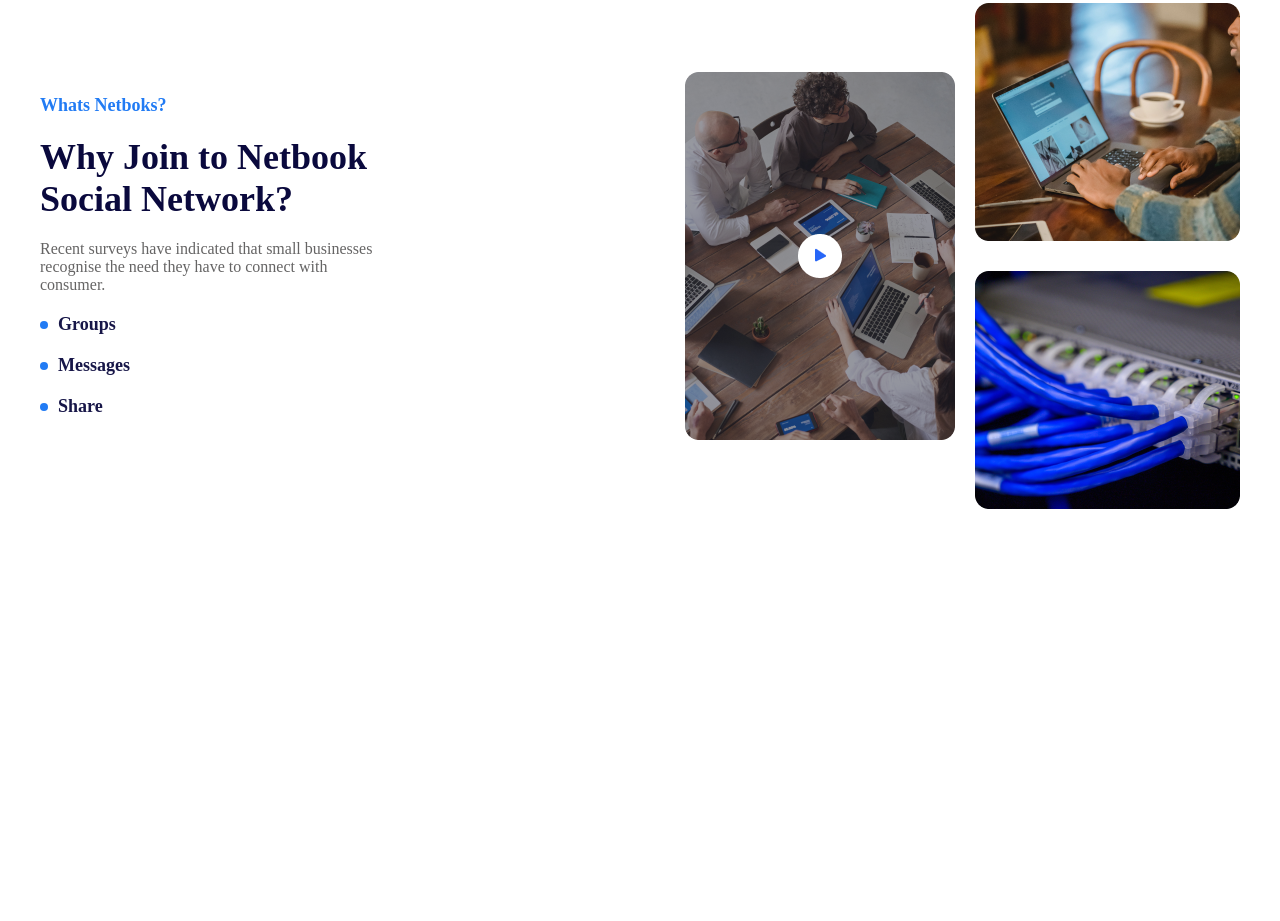
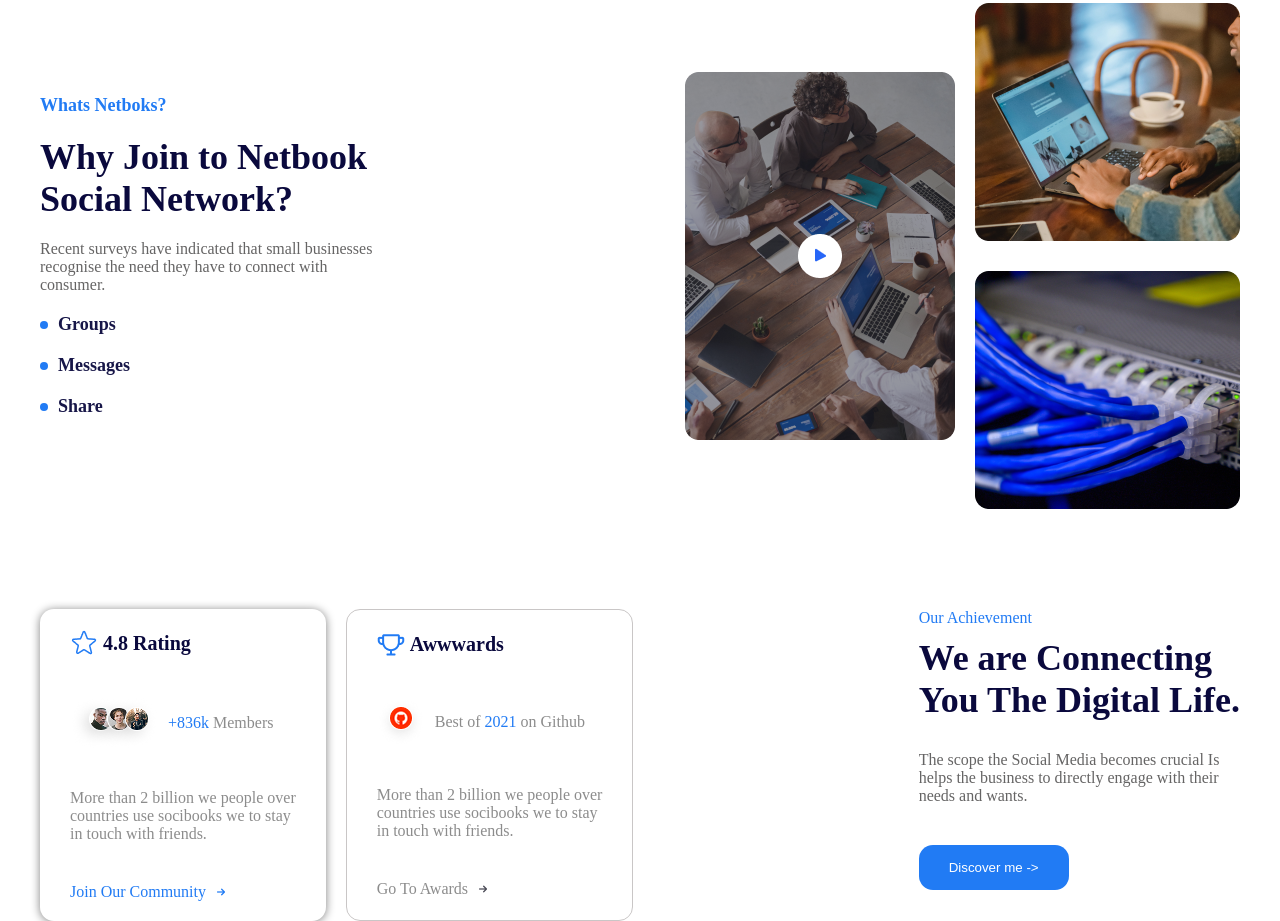
Before and after one commit to mirjonovogomuhammad06-gif/home-work-5, a plain HTML site: page index.html in a window 1280 px wide. Shown: the part 724-1645 px from the top of the page. Before the commit the page ends 1233 px from the top, so only its background shows below. Drawn offline with Linux system fonts and the light colour scheme.

Commit message:
section3

```diff
--- a/index.html
+++ b/index.html
@@ -68,5 +68,49 @@
 
       </div>
      </div>
+
+    <div class="section3">
+        <div class="left3">
+         <div class="box_in_left3 box_in_left4">
+            <div class="img1">
+                <img src="images/Star.png" alt="">
+                <h4>4.8 Rating</h4>
+            </div>
+            <div class="img2">
+                <img src="images/people.png" alt="">
+                <p><span>+836k</span> Members</p>
+            </div>
+            <p>More than 2 billion we people over <br>countries use socibooks we to stay <br>in touch with friends.</p>
+            <div class="img3">
+            <p class="p">Join Our Community </p>
+            <img src="images/ArrowRight.png" alt="">
+            </div>
+
+         </div>
+          <div class="box_in_left3">
+            <div class="img1">
+                <img src="images/Trophy.png" alt="">
+                <h4>Awwwards</h4>
+            </div>
+            <div class="img2">
+                <img src="images/Ellipse 14.png" alt="">
+                <p>Best of <span>2021</span> on Github</p>
+            </div>
+            <p>More than 2 billion we people over <br>countries use socibooks we to stay <br>in touch with friends.</p>
+            <div class="img3">
+            <p class="p1">Go To Awards </p>
+            <img src="images/ArrowRight (2).png" alt="">
+            </div>
+
+        </div>
+
+    </div>
+         <div class="right2">
+            <span>Our Achievement</span>
+            <h2>We are Connecting <br>You The Digital Life.</h2>
+            <p>The scope the Social Media becomes crucial Is <br>helps the business to directly engage with their <br>needs and wants.</p>
+            <button class="bt4">Discover me -></button>
+        </div>
 </body>
+
 </html>
--- a/style.css
+++ b/style.css
@@ -139,3 +139,81 @@ font-size: 18px;
     height: 368px;
 
 }
+.box_in_left3{
+    border: 1px solid rgb(201, 198, 198);
+    border-radius: 14px;
+    display: flex;
+    width: fit-content;
+    flex-direction: column;
+    align-items: start;
+    gap: 40px;
+    padding: 20px 30px;
+}
+.img1{
+    display: flex;
+    gap: 5px;
+    align-items: center;
+}
+.img1 h4{
+    font-size: 20px;
+    color: rgba(10, 9, 61, 1);
+}
+.img2{
+    display: flex;
+    gap: 10px;
+    align-items: center;
+}
+
+.left3 p{
+    color: rgba(140, 140, 140, 1);
+}
+span{
+    color: rgba(33, 123, 244, 1);
+}
+
+.left3 .p{
+    color: rgba(33, 123, 244, 1);
+    display: flex;
+
+}
+.img3{
+    display: flex;
+    align-items: center;
+    gap: 10px;
+}
+.left3{
+    display: flex;
+    gap: 20px;
+}
+.box_in_left4{
+    border: none;
+    box-shadow: 0 1px 10px grey;
+}
+
+
+.right2 h2{
+color: rgba(10, 9, 61, 1);
+font-size: 36px;
+margin-top: 10px;
+margin-bottom: 20px;
+
+}
+.bt4{
+    background-color: rgba(33, 123, 244, 1);
+    color: white;
+    border: none;
+    border-radius: 14px;
+    padding: 15px 30px;
+    margin-top: 40px;
+}
+.section3{
+    display: flex;
+    justify-content: space-between;
+    max-width: 1200px;
+    margin: auto;
+    margin-top: 100px;
+}
+.right2 p{
+color: rgba(101, 100, 100, 1);
+margin-top: 30px;
+}
```
Also changed, not shown: images/ArrowRight (2).png (added), images/ArrowRight.png (added), images/Ellipse 14.png (added), images/Star.png (added), images/Trophy.png (added), images/people.png (added).
